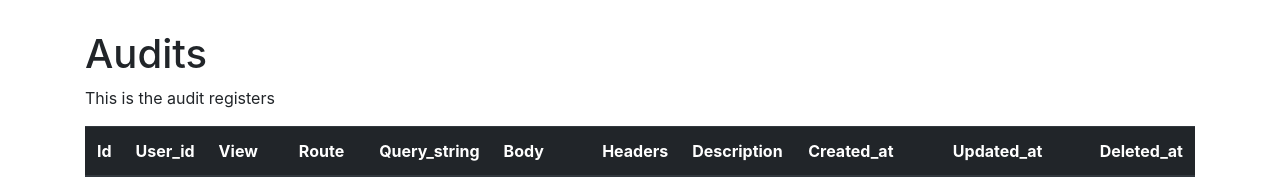
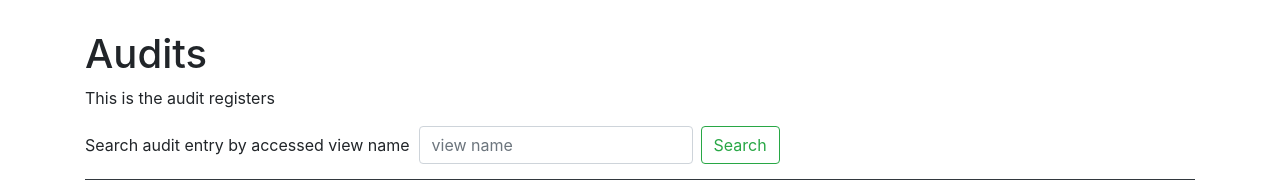
Before and after one commit to alantelles/flask-highway-base-app, a Flask app: page /user_management/audits/ in a window 1280 px wide. Shown: the part 56-236 px from the top of the page. Run offline with Flask 2, Linux system fonts and the light colour scheme; tables that the repository leaves empty hold one stand-in row (values such as "Sample post"); some libraries are stand-ins or nearby versions.

Commit message:
implement search view for audits

```diff
--- a/app/blueprints/user_management/routes.yaml
+++ b/app/blueprints/user_management/routes.yaml
@@ -6,6 +6,9 @@ views:
     routes:
       - route: ''
         name: index
+
+      - route: 'search'
+        name: search
 
   users:
     routes:
--- a/app/blueprints/user_management/templates/user_management/audits/index.html
+++ b/app/blueprints/user_management/templates/user_management/audits/index.html
@@ -2,6 +2,15 @@
 {% block content %}
 <h1>Audits</h1>
 <p>This is the audit registers</p>
+<div class="row" style="margin-bottom: 15px">
+    <div class="col-lg-12">
+        <form class="form-inline my-2 my-lg-0" method="get" action="{{ url_for('user_management.audits.search') }}">
+            <label for="search">Search audit entry by accessed view name&nbsp;&nbsp;</label>
+            <input class="form-control mr-sm-2" type="search" placeholder="view name" aria-label="Search" name="view_name" {% if view_name %}value="{{ view_name }}"{% endif %}>
+            <button class="btn btn-outline-success my-2 my-sm-0" type="submit">Search</button>
+        </form>
+    </div>
+</div>
 
 <table class="table table-responsive">
     <thead class="thead-dark">
--- a/app/blueprints/user_management/views/audits.py
+++ b/app/blueprints/user_management/views/audits.py
@@ -31,8 +31,12 @@ class AuditsViews:
     def index(self):
         audits = Audit.query.all()
         keys = [key for key in Audit.__dict__ if not key.startswith('_')]
-
-
         return render_template('user_management/audits/index.html', audits=audits, keys=keys, getattr=getattr)
 
+    def search(self):
+        term = request.args.get('view_name')
+        audits = Audit.query.filter(Audit.view.like(f'%{term}%')).all()
+        keys = [key for key in Audit.__dict__ if not key.startswith('_')]
+        return render_template('user_management/audits/index.html', audits=audits, keys=keys, getattr=getattr, view_name=term)
+
 audits_views = AuditsViews()
```
